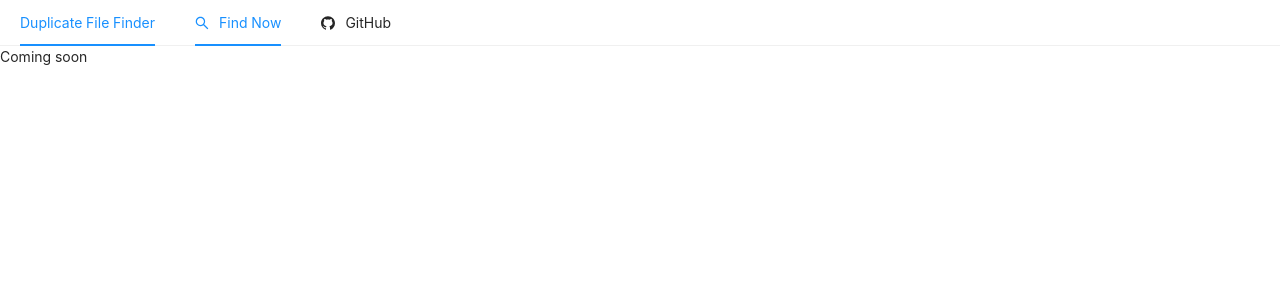
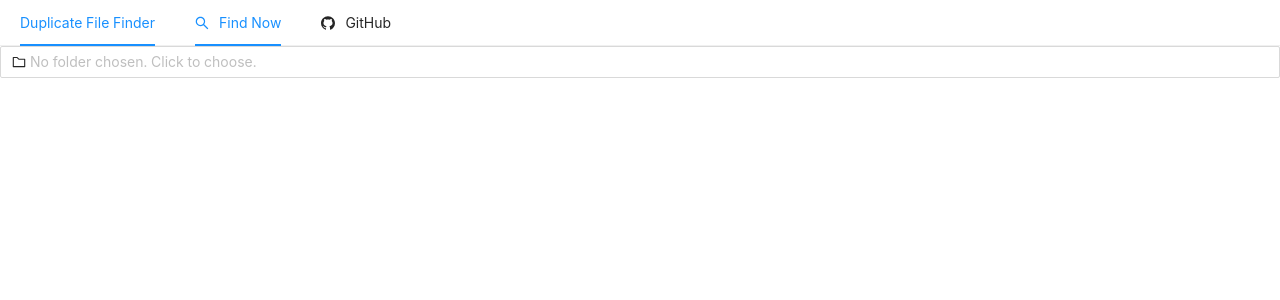
Before and after one commit to ChocolateLoverRaj/html-duplicate-file-finder, a Next.js app: page /app in a window 1280 px wide. Shown: the top 300 px of the page. Built offline with nearby package versions, Linux system fonts and the light colour scheme.

Commit message:
DirInput

```diff
--- /dev/null
+++ b/components/DirInput.tsx
@@ -0,0 +1,38 @@
+import { FolderOutlined } from '@ant-design/icons'
+import { Input } from 'antd'
+import { FC, MouseEventHandler } from 'react'
+
+export type Value = FileSystemDirectoryHandle | undefined
+
+export type DirInputOnChange = (handle: Value) => void
+
+interface Props {
+  value: Value
+  onChange: DirInputOnChange
+}
+
+const DirInput: FC<Props> = props => {
+  const { value, onChange } = props
+
+  const handleClick: MouseEventHandler<HTMLInputElement> = () => {
+    showDirectoryPicker()
+      .then(handle => {
+        onChange(handle)
+      })
+      .catch(e => {
+        if (e.code !== 20) alert('Error picking directory')
+      })
+  }
+
+  return (
+    <Input
+      readOnly
+      prefix={<FolderOutlined />}
+      placeholder='No folder chosen. Click to choose.'
+      value={value?.name}
+      onClick={handleClick}
+    />
+  )
+}
+
+export default DirInput
--- a/pages/app.tsx
+++ b/pages/app.tsx
@@ -1,10 +1,13 @@
-import { FC } from 'react'
+import { FC, useState } from 'react'
+import DirInput from '../components/DirInput'
 import NeedsFileAccessApi from '../components/NeedsFileAccessApi'
 
 const AppPage: FC = () => {
+  const [handle, setHandle] = useState<FileSystemDirectoryHandle>()
+
   return (
     <NeedsFileAccessApi>
-      Coming soon
+      <DirInput value={handle} onChange={setHandle} />
     </NeedsFileAccessApi>
   )
 }
```
